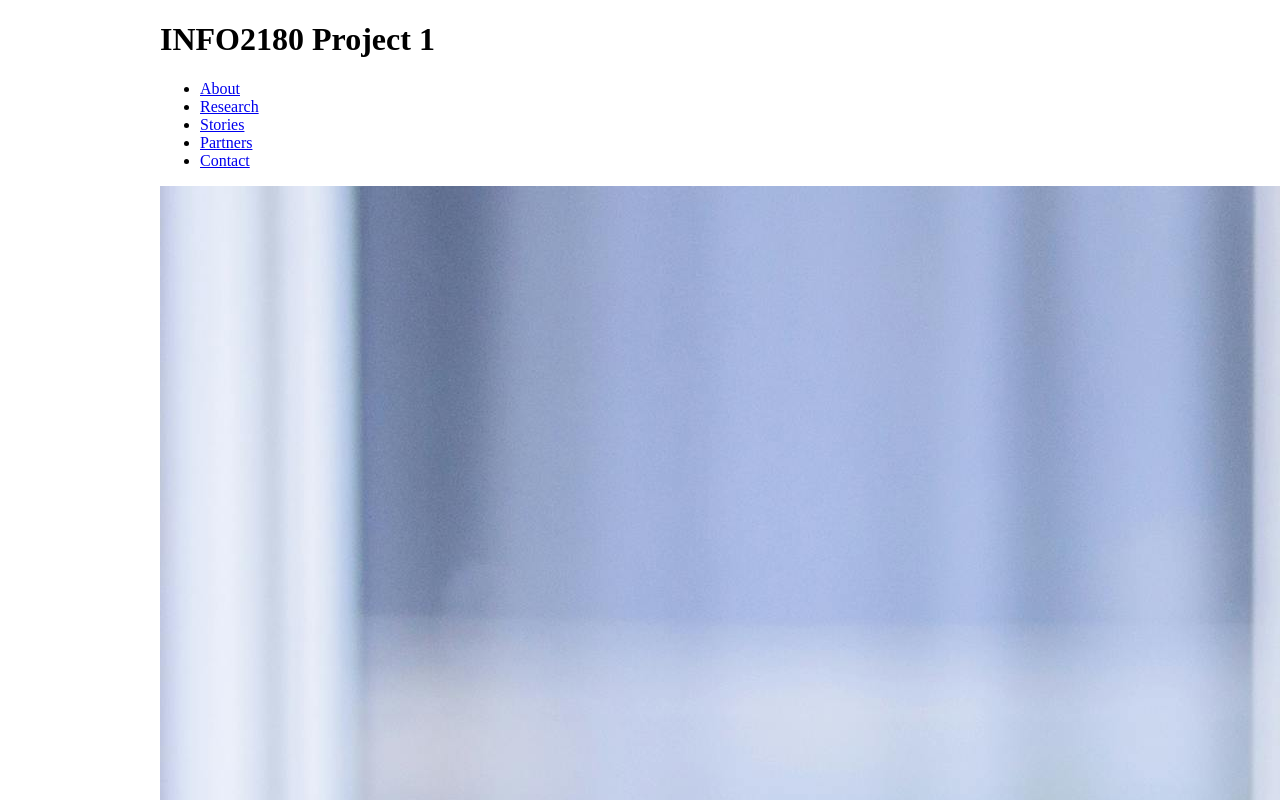
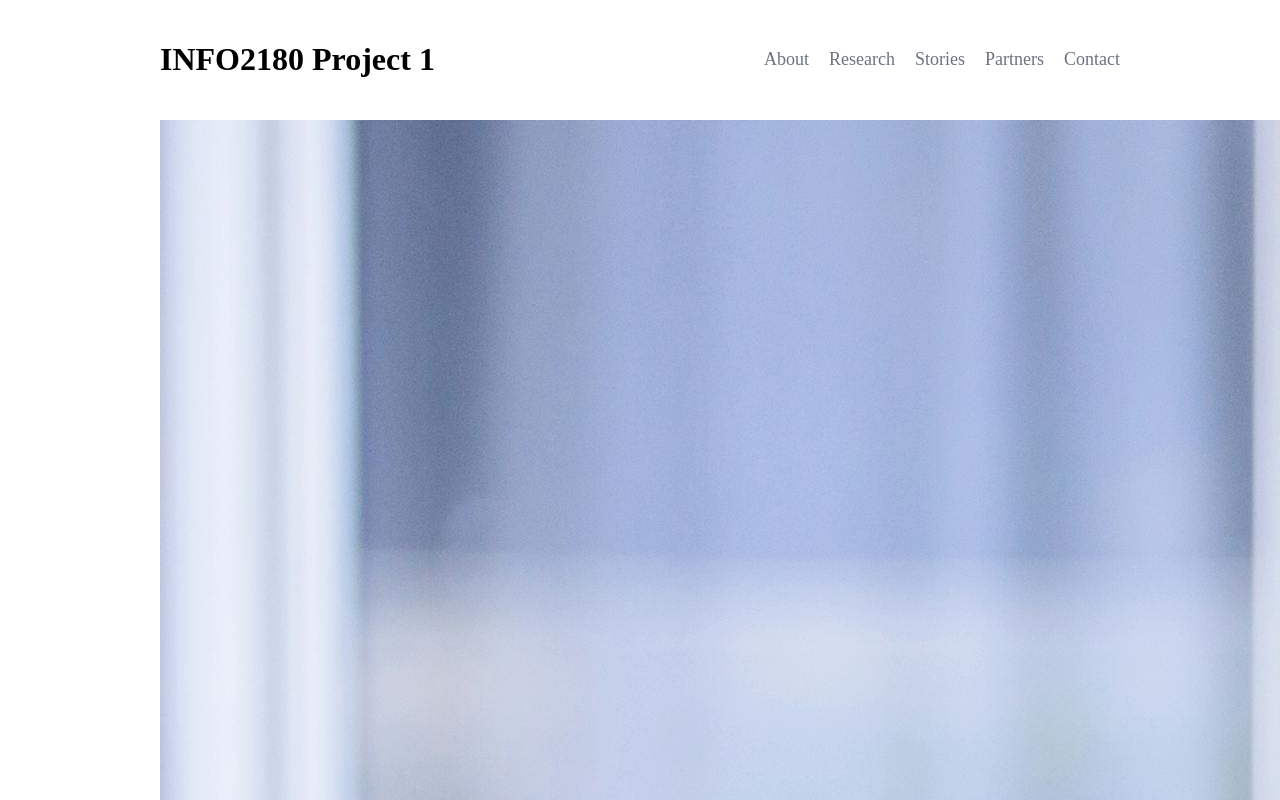
Before and after one commit to bbuchanan123/info2180-project1, a plain HTML site: page index.html in a window 1280 px wide. Shown: the top 800 px of the page. Drawn offline with Linux system fonts and the light colour scheme.

Commit message:
Styled header,navigation and links

```diff
--- a/styles.css
+++ b/styles.css
@@ -1,4 +1,36 @@
 /* Add your CSS to this file */
+
+header {
+    background-color: white;
+    padding: 20px 0;
+}
+
+/* Layout: Title left, navigation right */
+header .container {
+    display: flex;
+    justify-content: space-between;
+    align-items: center;
+}
+
+/* Remove bullets + horizontal links */
+nav ul {
+    list-style: none;
+    display: flex;
+    gap: 20px;
+    margin: 0;
+    padding: 0;
+}
+
+nav a {
+    text-decoration: none;
+    color: #6b7280;
+    font-size: 18px;
+}
+
+nav a:hover {
+    color: #5A67D8;
+}
+
 body {
     margin: 0;
     font-size: 16px;
```
